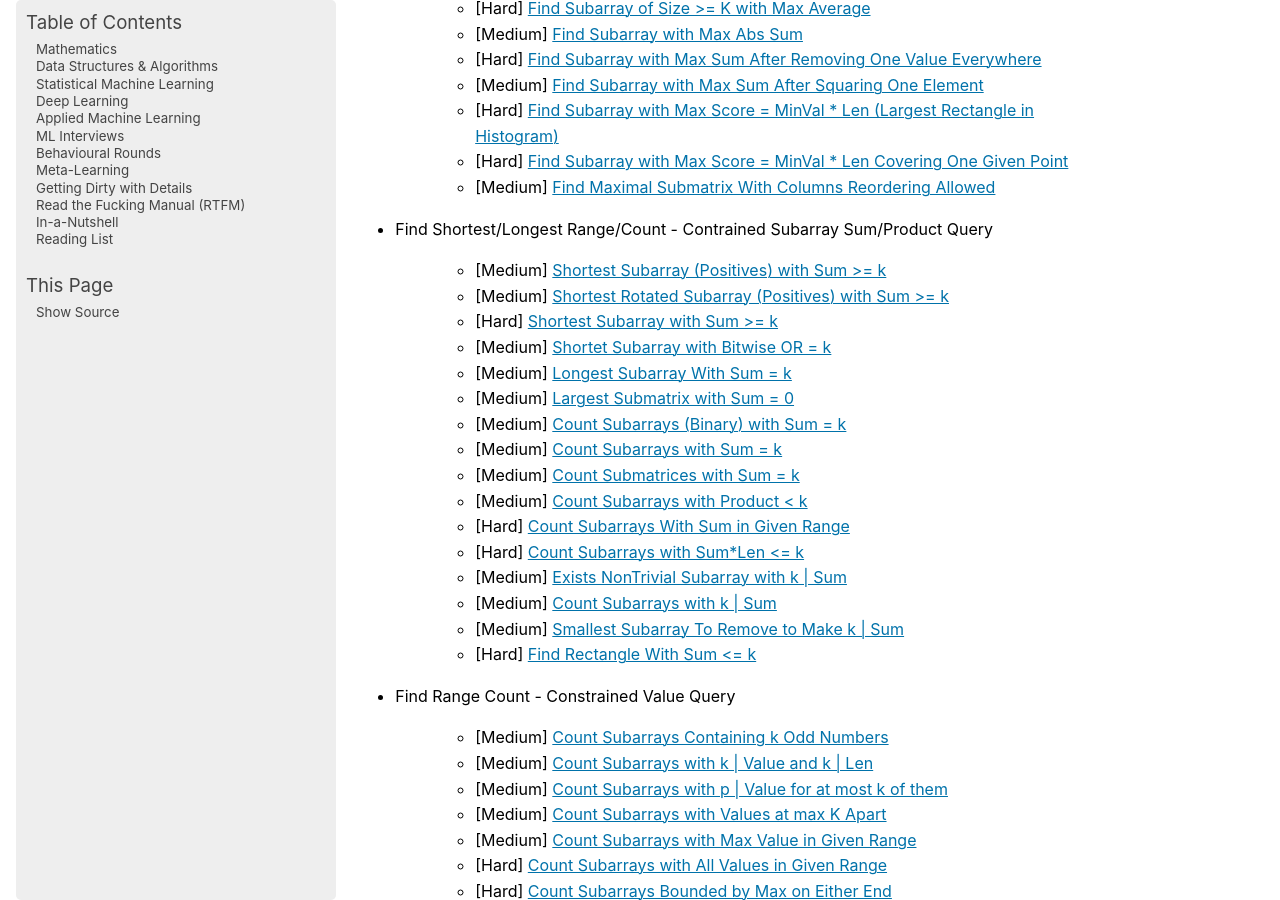
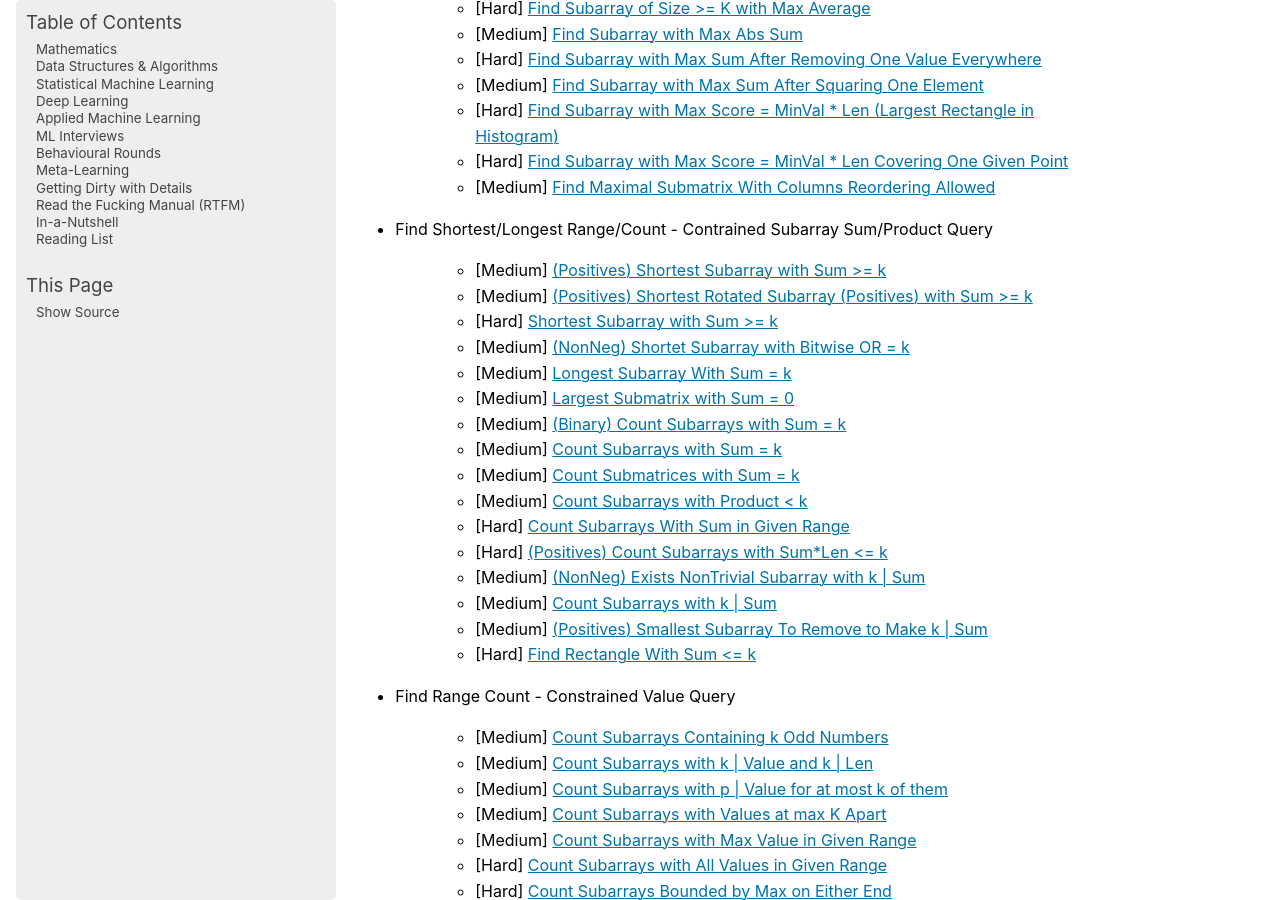
Before and after one commit to uselesstechjunks/leetcode, a Sphinx documentation site: the page built from docs/source/dsa/qb.rst, in a window 1280 px wide and 900 px high, scrolled down 2178 px. Built offline with Sphinx 7.4.7, drawn with Linux system fonts in a browser that asks for light colours; pages that are not in the unit, such as notebooks, are missing from menus.

Commit message:
Update qb.rst

```diff
--- a/docs/source/dsa/qb.rst
+++ b/docs/source/dsa/qb.rst
@@ -81,21 +81,21 @@ Arrays
 	- [Medium] `Find Maximal Submatrix With Columns Reordering Allowed <https://leetcode.com/problems/largest-submatrix-with-rearrangements/description/>`_
 - Find Shortest/Longest Range/Count - Contrained Subarray Sum/Product Query
 
-	- [Medium] `Shortest Subarray (Positives) with Sum >= k <https://leetcode.com/problems/minimum-size-subarray-sum/description/>`_
-	- [Medium] `Shortest Rotated Subarray (Positives) with Sum >= k <https://leetcode.com/problems/minimum-operations-to-reduce-x-to-zero/description/>`_
+	- [Medium] `(Positives) Shortest Subarray with Sum >= k <https://leetcode.com/problems/minimum-size-subarray-sum/description/>`_
+	- [Medium] `(Positives) Shortest Rotated Subarray (Positives) with Sum >= k <https://leetcode.com/problems/minimum-operations-to-reduce-x-to-zero/description/>`_
 	- [Hard] `Shortest Subarray with Sum >= k <https://leetcode.com/problems/shortest-subarray-with-sum-at-least-k/description/>`_
-	- [Medium] `Shortet Subarray with Bitwise OR = k <https://leetcode.com/problems/shortest-subarray-with-or-at-least-k-ii/description/>`_
+	- [Medium] `(NonNeg) Shortet Subarray with Bitwise OR = k <https://leetcode.com/problems/shortest-subarray-with-or-at-least-k-ii/description/>`_
 	- [Medium] `Longest Subarray With Sum = k <https://leetcode.com/problems/maximum-size-subarray-sum-equals-k/>`_
 	- [Medium] `Largest Submatrix with Sum = 0 <https://www.geeksforgeeks.org/largest-rectangular-sub-matrix-whose-sum-0/>`_
-	- [Medium] `Count Subarrays (Binary) with Sum = k <https://leetcode.com/problems/binary-subarrays-with-sum/description/>`_
+	- [Medium] `(Binary) Count Subarrays with Sum = k <https://leetcode.com/problems/binary-subarrays-with-sum/description/>`_
 	- [Medium] `Count Subarrays with Sum = k <https://leetcode.com/problems/subarray-sum-equals-k/description/>`_
 	- [Medium] `Count Submatrices with Sum = k <https://www.geeksforgeeks.org/count-of-submatrix-with-sum-x-in-a-given-matrix/>`_
 	- [Medium] `Count Subarrays with Product < k <https://leetcode.com/problems/subarray-product-less-than-k/description/>`_
 	- [Hard] `Count Subarrays With Sum in Given Range <https://leetcode.com/problems/count-of-range-sum/description/>`_
-	- [Hard] `Count Subarrays with Sum*Len <= k <https://leetcode.com/problems/count-subarrays-with-score-less-than-k/description/>`_
-	- [Medium] `Exists NonTrivial Subarray with k | Sum <https://leetcode.com/problems/continuous-subarray-sum/description/>`_
+	- [Hard] `(Positives) Count Subarrays with Sum*Len <= k <https://leetcode.com/problems/count-subarrays-with-score-less-than-k/description/>`_
+	- [Medium] `(NonNeg) Exists NonTrivial Subarray with k | Sum <https://leetcode.com/problems/continuous-subarray-sum/description/>`_
 	- [Medium] `Count Subarrays with k | Sum <https://leetcode.com/problems/subarray-sums-divisible-by-k/description/>`_
-	- [Medium] `Smallest Subarray To Remove to Make k | Sum <https://leetcode.com/problems/make-sum-divisible-by-p/description/>`_
+	- [Medium] `(Positives) Smallest Subarray To Remove to Make k | Sum <https://leetcode.com/problems/make-sum-divisible-by-p/description/>`_
 	- [Hard] `Find Rectangle With Sum <= k <https://leetcode.com/problems/max-sum-of-rectangle-no-larger-than-k/description/>`_
 - Find Range Count - Constrained Value Query
 
```
